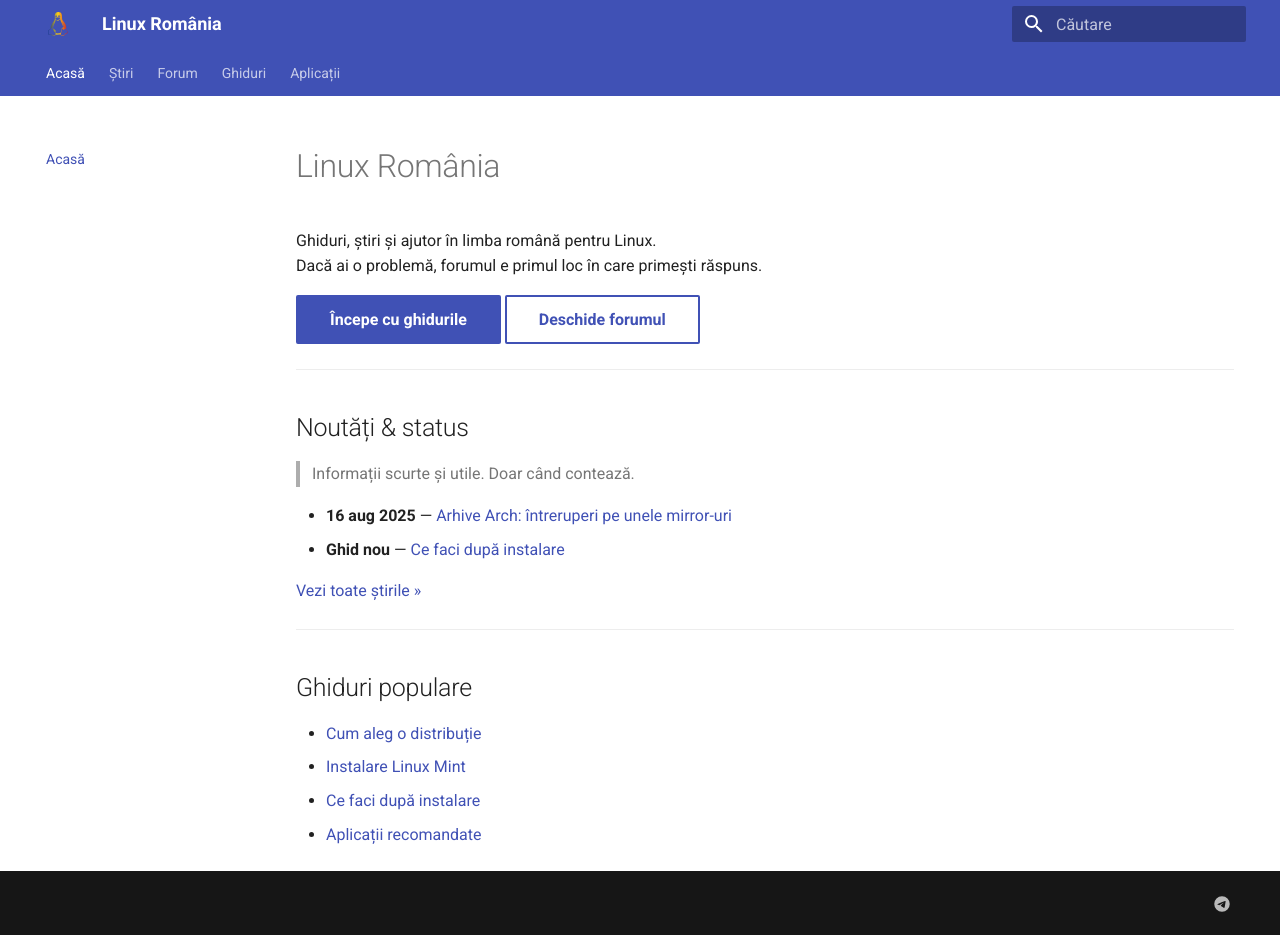
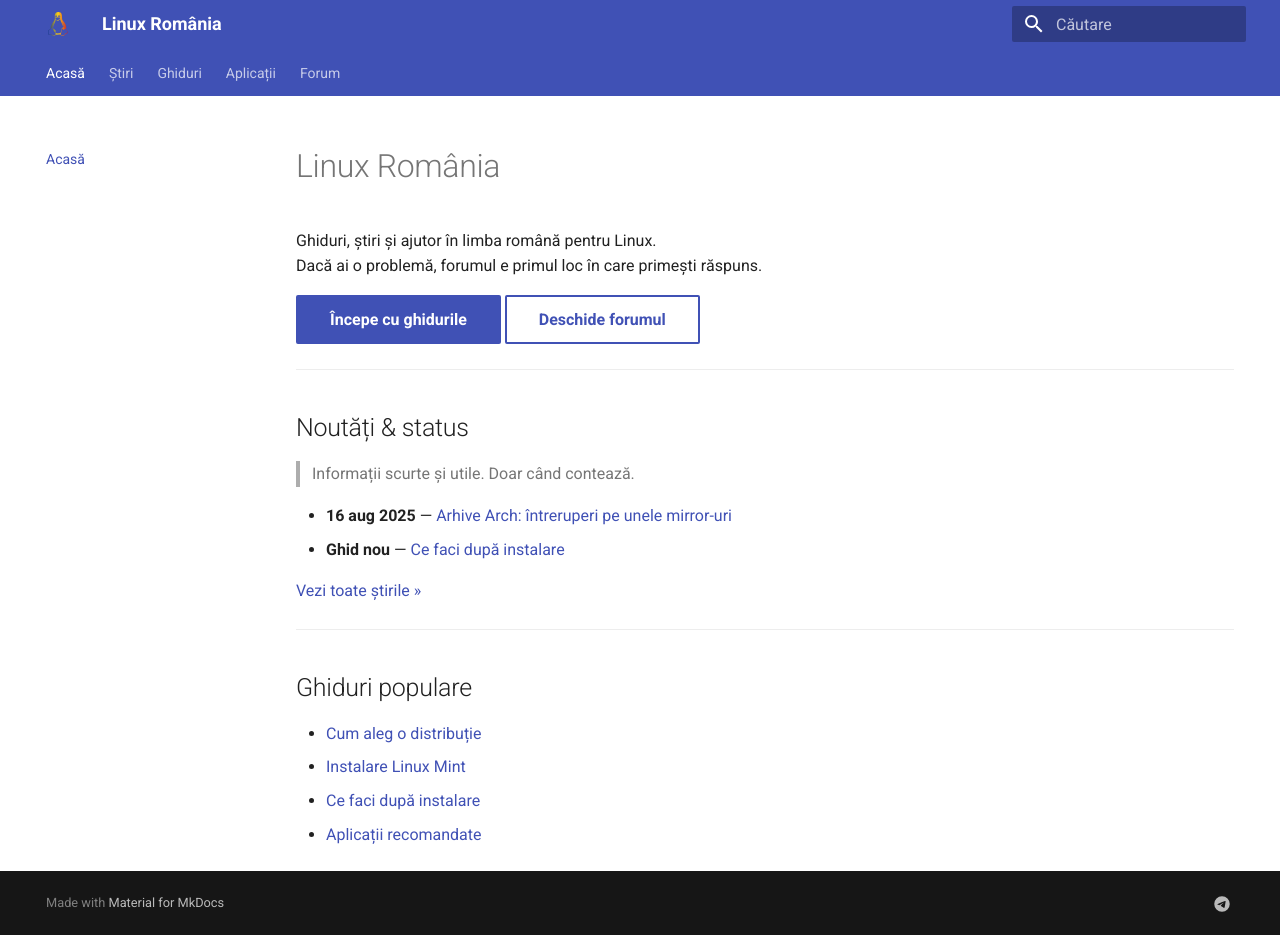
Before and after one commit to linux-romania/linuxromania-site, an MkDocs documentation site: the page built from docs/index.md, in a window 1280 px wide and 935 px high. Built offline with MkDocs 1.6.1 and Material for MkDocs 9.7.7, drawn with Linux system fonts in a browser that asks for light colours.

Commit message:
Update mkdocs.yml

```diff
--- a/mkdocs.yml
+++ b/mkdocs.yml
@@ -11,7 +11,6 @@
     - navigation.tabs        # top-level tabs
     - navigation.sections    # left sidebar sections on inner pages
     - navigation.instant
-    - navigation.top
     - content.code.copy
     - search.suggest
     - search.highlight
@@ -25,23 +24,15 @@
   social:
     - icon: fontawesome/brands/telegram
       link: https://t.me/linuxromania
-  alternate: []
-  generator: false
-  actions:
-    - label: Forum
-      icon: material/forum
-      link: https://forum.linuxromania.eu
-      class: md-button md-button--primary
-
 nav:
   - Acasă: index.md
   - Știri: stiri/index.md
-  - Forum: https://forum.linuxromania.eu
   - Ghiduri:
       - Alege distribuția: ghiduri/incepatori/alege-distributia.md
       - Instalare Linux Mint: ghiduri/incepatori/instalare-mint.md
       - După instalare: ghiduri/incepatori/dupa-instalare.md
   - Aplicații: ghiduri/aplicatii/recomandate.md
+  - Forum: https://forum.linuxromania.eu
 
 plugins:
   - search
```
